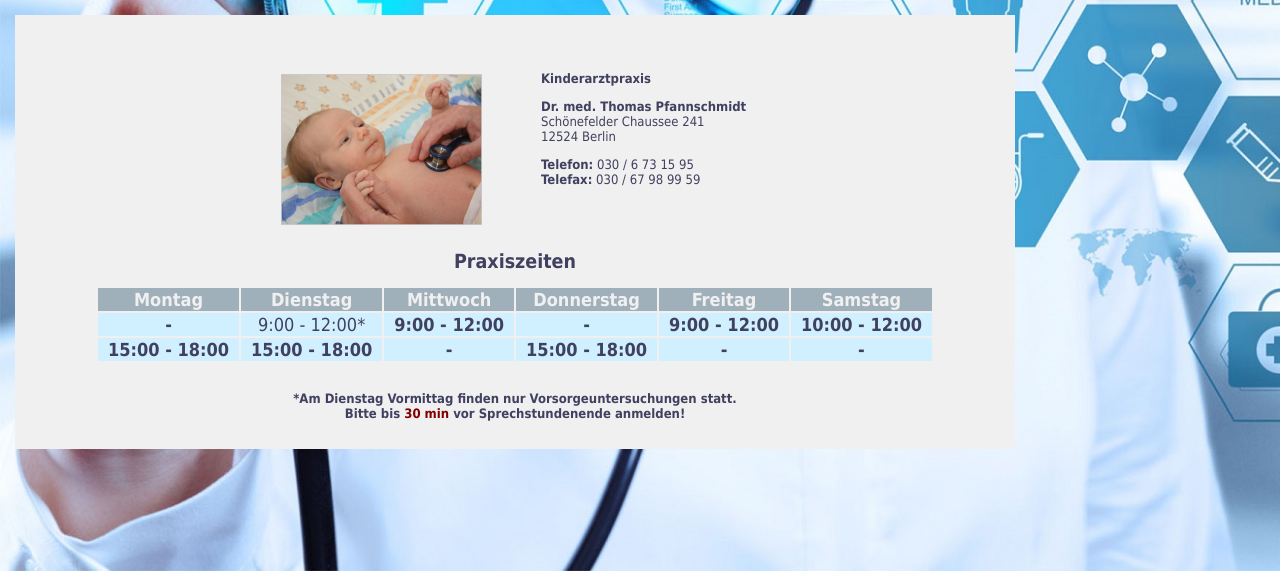
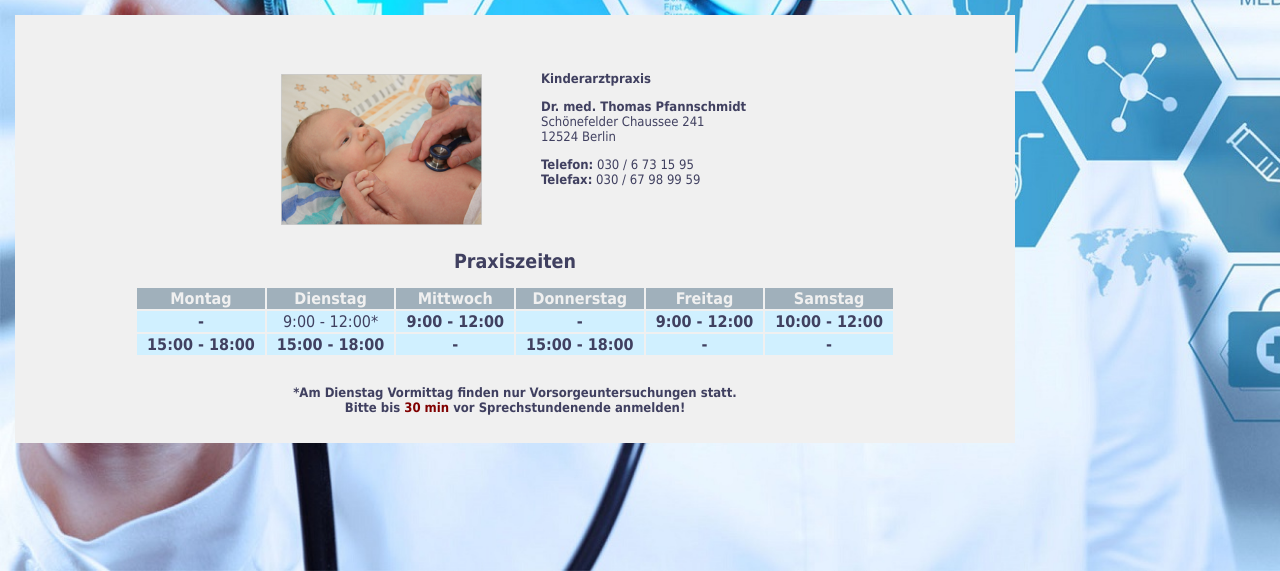
Before and after one commit to ALuedecke/pfanni-neu, a PHP site: page / in a window 1280 px wide. Shown: the part 229-800 px from the top of the page. Run offline with PHP 8.4, Linux system fonts and the light colour scheme.

Commit message:
changed font-size of time schedule in index.html

```diff
--- a/styles/index_desktop.css
+++ b/styles/index_desktop.css
@@ -161,7 +161,7 @@ img {
 
 .zeiten td {
     background-color:#D0F0FF;
-    font-size:large;
+    font-size:16px;
     font-weight:bold;
     margin: 0.1em;
     padding-left:10px;
@@ -176,7 +176,7 @@ img {
 .zeiten th {
     background-color:#A0B0BB;
     color:#F0F0F0;
-    font-size:large;
+    font-size:16px;
     font-weight:bold;
     margin: 0.1em;
     padding-left:10px;
--- a/styles/index_mobile.css
+++ b/styles/index_mobile.css
@@ -161,7 +161,7 @@ img {
 
 .zeiten td {
     background-color:#D0F0FF;
-    font-size:large;
+    font-size:16px;
     font-weight:bold;
     margin: 0.1em;
     padding-left:10px;
@@ -176,7 +176,7 @@ img {
 .zeiten th {
     background-color:#A0B0BB;
     color:#F0F0F0;
-    font-size:large;
+    font-size:16px;
     font-weight:bold;
     margin: 0.1em;
     padding-left:10px;
```
